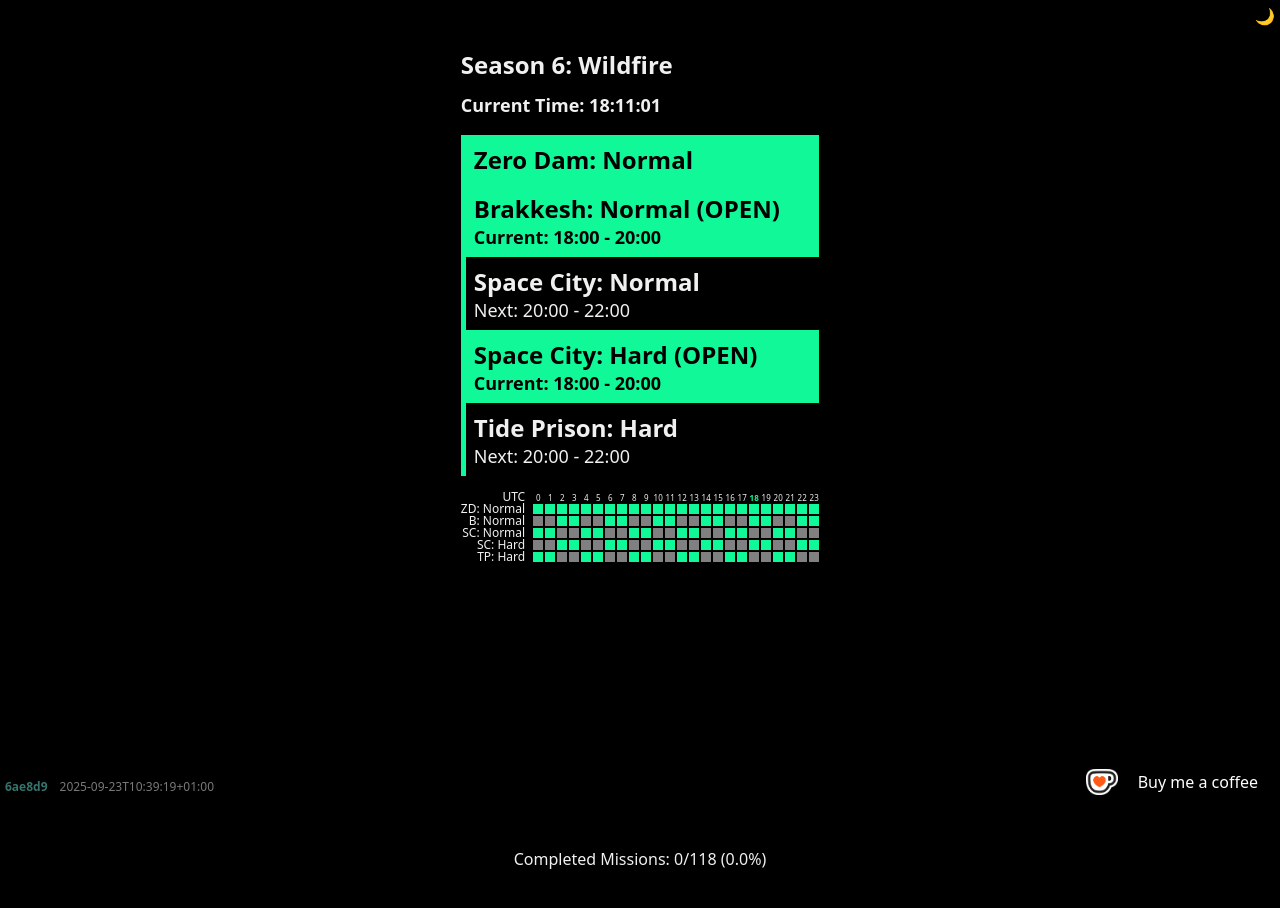
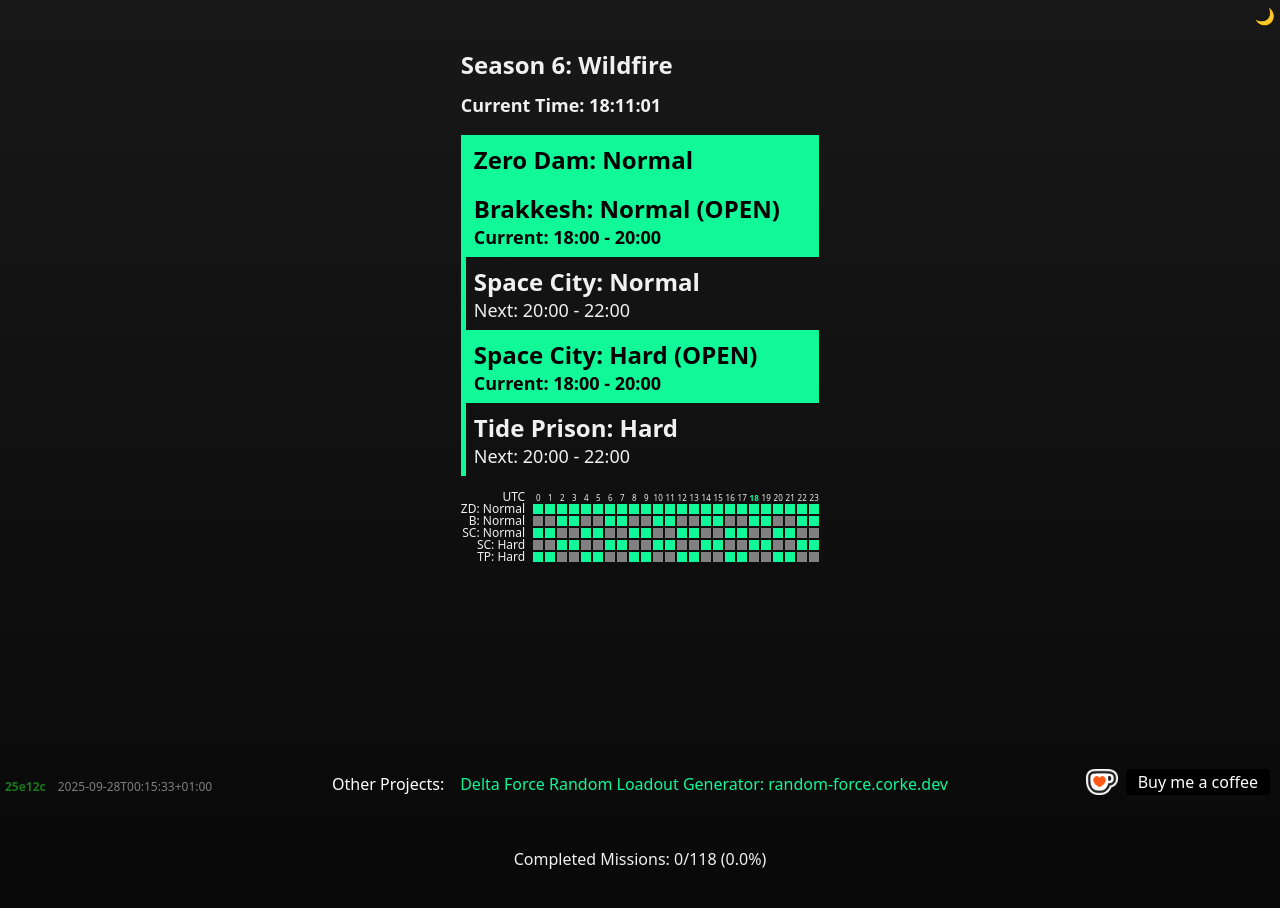
Before and after one commit to tomcorke/dftimers, a React (Vite) app: page / in a window 1280 px wide. Shown: the top 908 px of the page. Built offline with nearby package versions, Linux system fonts and the light colour scheme.

Commit message:
otherprojects

```diff
--- a/src/App.css
+++ b/src/App.css
@@ -6,23 +6,27 @@ html {
   color-scheme: light dark;
   font-family: system-ui;
 
-  --bg-color: #f0f0f0;
-  --text-color: #000;
+  --bg-color: #181818;
+  --bg-color-alt: #000;
+  --text-color: #f0f0f0;
   --toggle-content: "☀️";
 
   &[data-theme="light"] {
     --bg-color: #f0f0f0;
+    --bg-color-alt: #fff;
     --text-color: #000;
     --toggle-content: "☀️";
   }
   &[data-theme="dark"] {
-    --bg-color: #000;
+    --bg-color: #181818;
+    --bg-color-alt: #000;
     --text-color: #f0f0f0;
     --toggle-content: "🌙";
   }
 
   body {
     background: var(--bg-color);
+    background: linear-gradient(180deg, var(--bg-color), var(--bg-color-alt) 100%);
     color: var(--text-color);
 
     min-height: 1400px;
--- a/src/App.tsx
+++ b/src/App.tsx
@@ -11,6 +11,7 @@ import {
 } from './sections/MissionTreeDisplay';
 import { Metadata } from './components/Metadata';
 import { MissionTreeContextProvider } from './sections/MissionTreeContext';
+import { OtherProjects } from './components/OtherProjects';
 
 const App = () => {
   return (
@@ -25,6 +26,7 @@ const App = () => {
         </MissionTreeContextProvider>
       </div>
       <Metadata />
+      <OtherProjects />
       <KoFi />
     </div>
   );
--- /dev/null
+++ b/src/components/OtherProjects/OtherProjects.module.css
@@ -0,0 +1,37 @@
+.OtherProjects {
+  position: fixed;
+  bottom: 0;
+  width: 100%;
+  display: flex;
+  flex-flow: row nowrap;
+  justify-content: center;
+
+  .content {
+    padding: 5px 0;
+    display: flex;
+    flex-flow: row nowrap;
+    gap: 1em;
+
+    .title {
+      color: white;
+
+      &::after {
+        display: inline;
+        content: ":";
+      }
+    }
+
+    a {
+      color: var(--df-green);
+      text-decoration: none;
+
+      &:hover {
+        text-decoration: underline;
+      }
+    }
+  }
+
+  @media (max-width: 900px) {
+    display: none;
+  }
+}
--- /dev/null
+++ b/src/components/OtherProjects/OtherProjects.tsx
@@ -0,0 +1,18 @@
+import STYLES from './OtherProjects.module.css';
+
+export const OtherProjects = () => {
+  return (
+    <div className={STYLES.OtherProjects}>
+      <div className={STYLES.content}>
+        <div className={STYLES.title}>Other Projects</div>
+        <a
+          href="https://random-force.corke.dev"
+          target="_blank"
+          rel="noopener noreferrer"
+        >
+          Delta Force Random Loadout Generator: random-force.corke.dev
+        </a>
+      </div>
+    </div>
+  );
+};
--- /dev/null
+++ b/src/components/OtherProjects/index.ts
@@ -0,0 +1 @@
+export { OtherProjects } from "./OtherProjects";
--- a/src/data/build-metadata.json
+++ b/src/data/build-metadata.json
@@ -1,4 +1,4 @@
 {
-  "commitSha": "6ae8d9a87453a3f96766a460c66b2b5096cd4cb8",
-  "commitDate": "2025-09-23T10:39:19+01:00"
+  "commitSha": "25e12ce88d4407a459de6e3d405102c4d667b077",
+  "commitDate": "2025-09-28T00:15:33+01:00"
 }
--- a/src/declarations.d.ts
+++ b/src/declarations.d.ts
@@ -2,3 +2,8 @@ declare module '*.scss' {
   const styles: { [className: string]: string };
   export default styles;
 }
+
+declare module '*.module.css' {
+  const styles: { [className: string]: string };
+  export default styles;
+}
```
